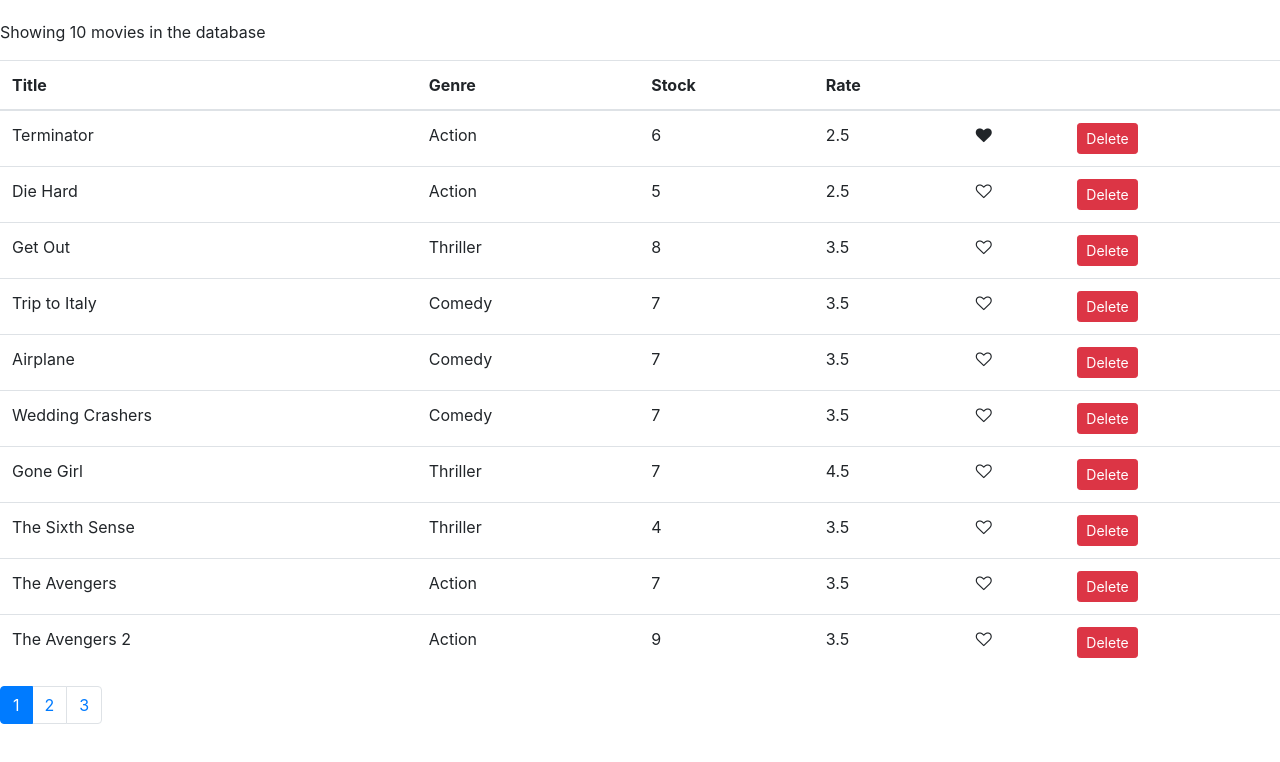
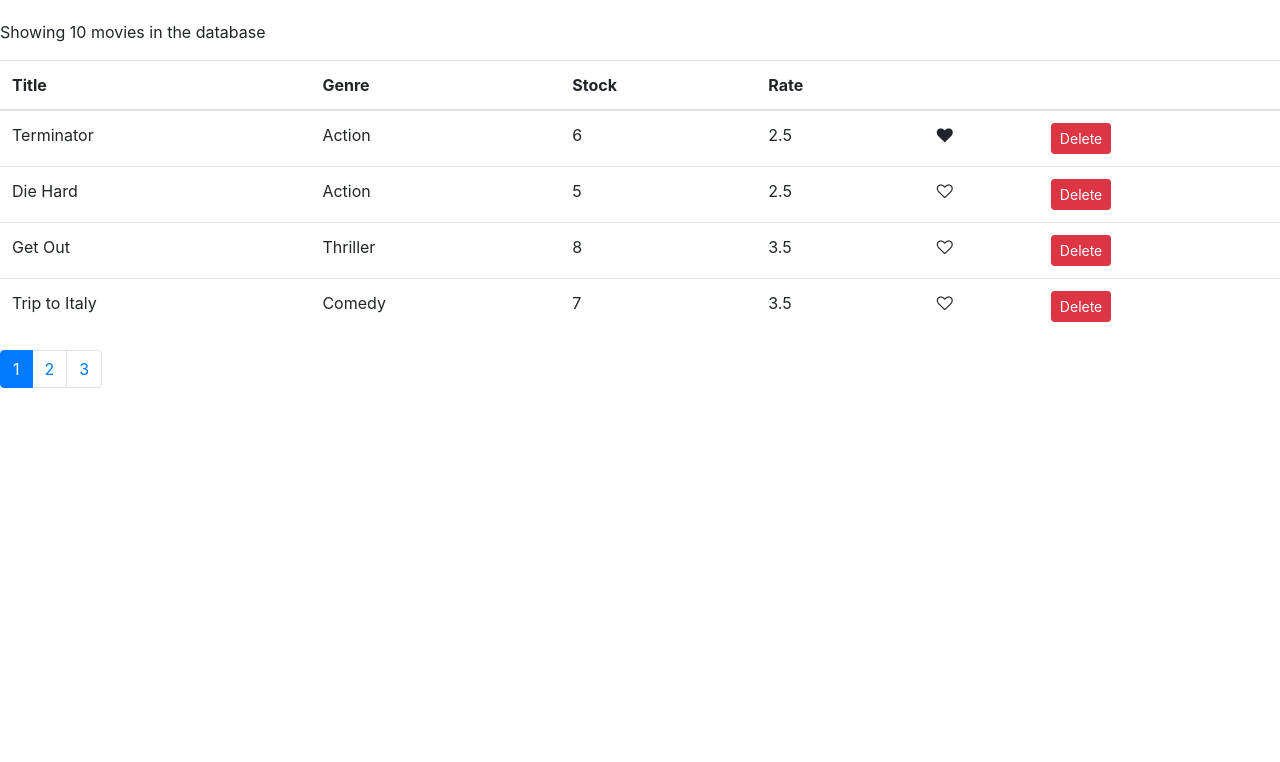
Before and after one commit to BeatrizTovar/video-rental, a React (Create React App) app: page / in a window 1280 px wide. Shown: the top 762 px of the page. Built offline with nearby package versions, Linux system fonts and the light colour scheme.

Commit message:
added paginate function

```diff
--- a/src/components/movies.jsx
+++ b/src/components/movies.jsx
@@ -1,9 +1,10 @@
-import React from "react";
+import React, { Component, Fragment } from "react";
 import Like from "../common/like";
 import { getMovies } from "../services/fakeMovieService";
 import Pagination from "../common/pagination";
+import { paginate } from "../utils/paginate";
 
-class Movies extends React.Component {
+class Movies extends Component {
   state = {
     movies: getMovies(), //temporary,
     currentPage: 1,
@@ -30,13 +31,14 @@ class Movies extends React.Component {
   render() {
     const { length: count } = this.state.movies; //rename the length to count
 
-    const { pageSize, currentPage } = this.state;
+    const { pageSize, currentPage, movies: allMovies } = this.state;
 
-    if (this.state.movies.length === 0)
-      return <p>There are no movies in the database</p>;
+    if (count === 0) return <p>There are no movies in the database</p>;
+
+    const movies = paginate(allMovies, currentPage, pageSize);
 
     return (
-      <React.Fragment>
+      <Fragment>
         <p>Showing {count} movies in the database</p>
         <table className="table">
           <thead>
@@ -50,7 +52,7 @@ class Movies extends React.Component {
             </tr>
           </thead>
           <tbody>
-            {this.state.movies.map(movie => (
+            {movies.map(movie => (
               <tr key={movie._id}>
                 <td>{movie.title}</td>
                 <td>{movie.genre.name}</td>
@@ -80,7 +82,7 @@ class Movies extends React.Component {
           currentPage={currentPage}
           onPageChange={this.handlePageChange}
         />
-      </React.Fragment>
+      </Fragment>
     );
   }
 }
--- /dev/null
+++ b/src/utils/paginate.js
@@ -0,0 +1,11 @@
+import _ from "lodash";
+
+export function paginate(items, pageNumber, pageSize) {
+  const startIndex = (pageNumber - 1) * pageSize;
+  return _(items)
+    .slice(startIndex)
+    .take(pageSize)
+    .value();
+  // _.slice(items, startIndex)
+  // _.take()
+}
```
